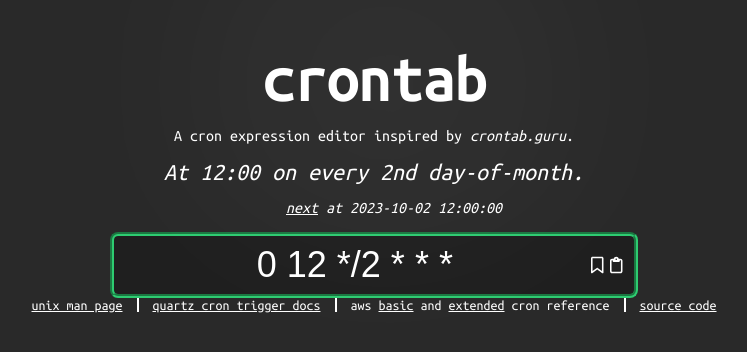
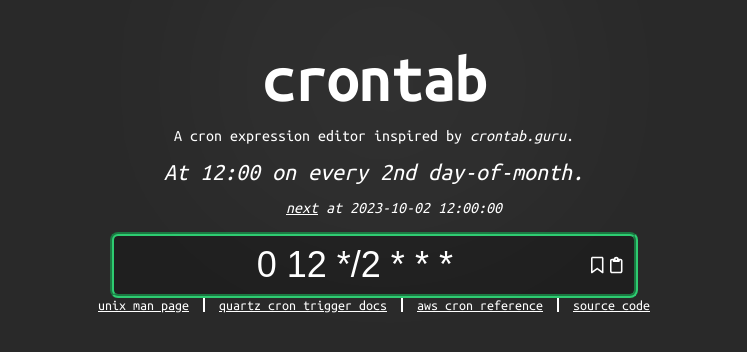
Before and after one commit to daniel-melanson/cron.melanson.dev, a Vue app: page / in a window 1280 px wide. Shown: the top 352 px of the page, without its empty margins (266-1013 px from the left). Built offline with nearby package versions, Linux system fonts and the light colour scheme.

Commit message:
fix: cron reference

```diff
--- a/src/components/Footer.vue
+++ b/src/components/Footer.vue
@@ -9,19 +9,11 @@
       >quartz cron trigger docs</a
     >
     <p>
-      aws
       <a
         href="https://docs.aws.amazon.com/systems-manager/latest/userguide/reference-cron-and-rate-expressions.html"
         target="_blank"
-        >basic</a
+        >aws cron reference</a
       >
-      and
-      <a
-        href="https://docs.aws.amazon.com/eventbridge/latest/userguide/eb-create-rule-schedule.html"
-        target="_blank"
-        >extended</a
-      >
-      cron reference
     </p>
     <a
       href="https://github.com/daniel-melanson/cron.melanson.dev"
```
